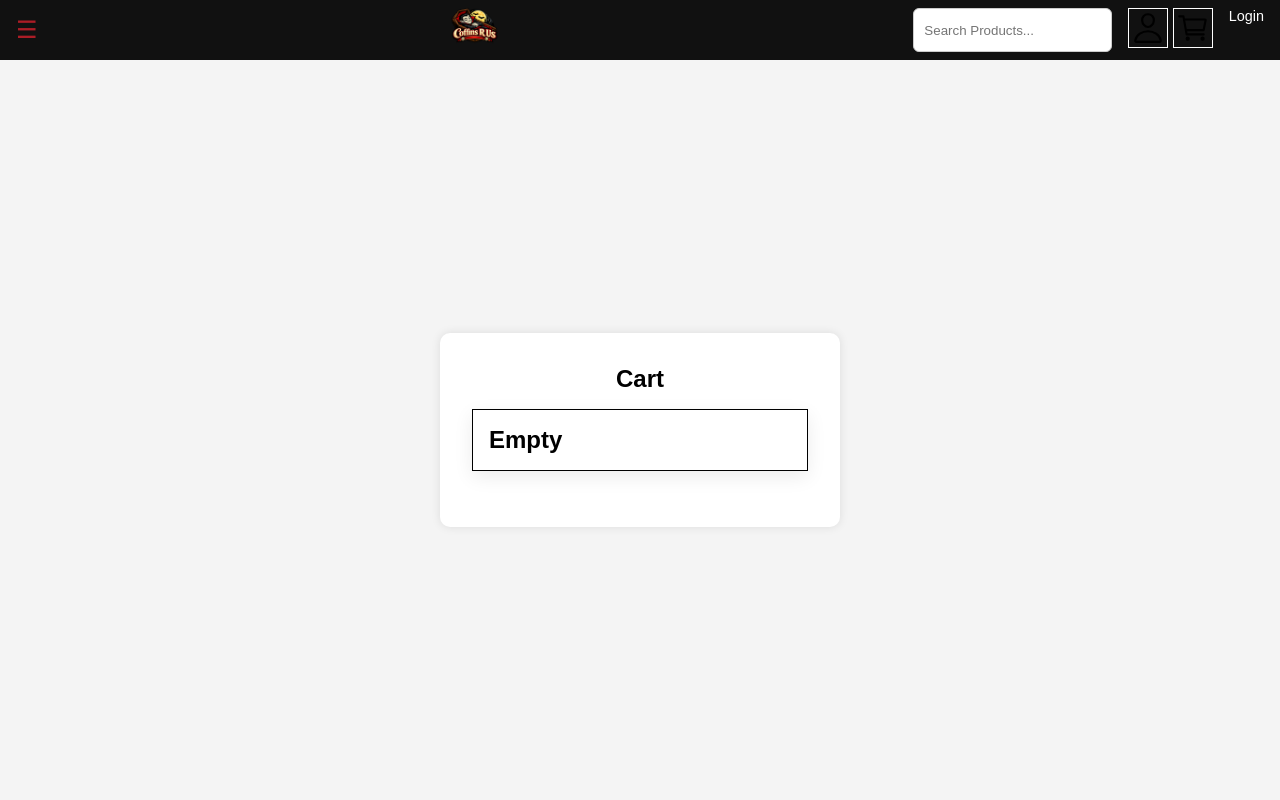
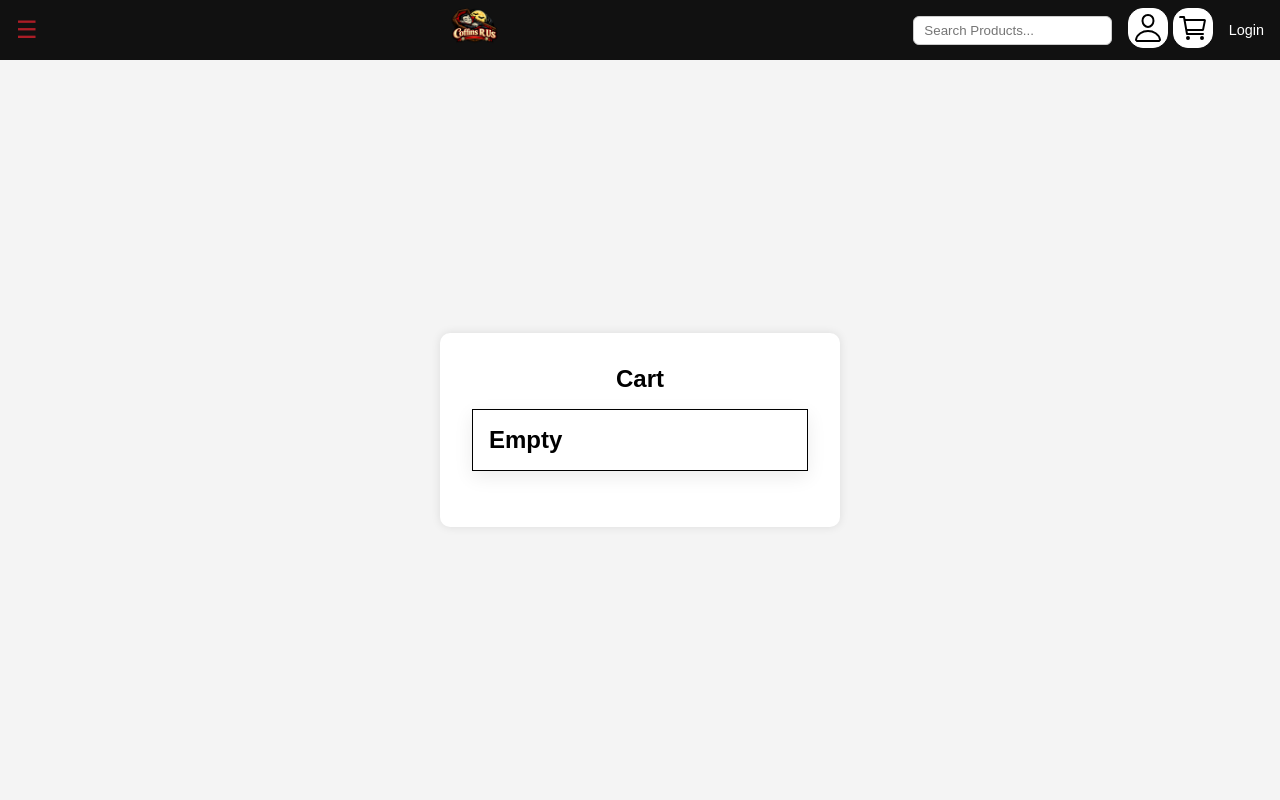
Before and after one commit to 0wpe/CSET-180-Project-Semester-2-Final, a Flask app: page /cart in a window 1280 px wide. Run offline with Flask 3, Linux system fonts and the light colour scheme.

Commit message:
fixed the account and cart buttons
added a background for them, centered the login button and added flask function for account page.

```diff
--- a/main.py
+++ b/main.py
@@ -155,13 +155,25 @@ def login():
 
     return render_template("login.html")
 
+#Log out
+@app.route("/logout")
+def logout():
+    session.clear()
+    return redirect(url_for("home"))
+
 @app.route("/cart")
 def cart():
 
     return render_template("cart.html")
 
+#Account page
+@app.route("/account")
+def account():
+    user = get_current_user()
+    if not user:
+        return redirect(url_for("login"))
 
-
+    return render_template("account.html", user=user)
 
 
 
--- a/static/styles/header.css
+++ b/static/styles/header.css
@@ -100,6 +100,7 @@ body {
 .nav-links {
     display: flex;
     gap: 1rem;
+    align-items: center;
 }
 
 .nav-links a {
@@ -109,10 +110,11 @@ body {
 }
 .NavIcons{
     display: inline;
-    padding: 2px;
+    padding: 3px;
     border: 1px solid white;
+    border-radius: 15px;
     height: 40px;
     width: 40px;
-    color: white;
+    background-color:white;
     }
 /* End Top Bar */
--- a/templates/base.html
+++ b/templates/base.html
@@ -46,7 +46,7 @@
             {% if current_user %}
                 <a href="/logout"><img src="{{ url_for('static', filename='images/icons/logout.svg') }}" alt="img"></a> <!-- Logout -->
             {% else %}
-                <a href="/login">Login</a> <!-- Login -->
+                <a href="/login" id="NavLogin">Login</a> <!-- Login -->
             {% endif %}
         </nav>
     </header>
```
